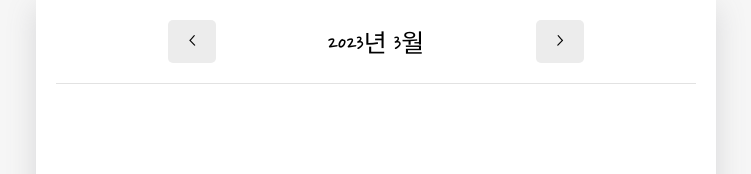
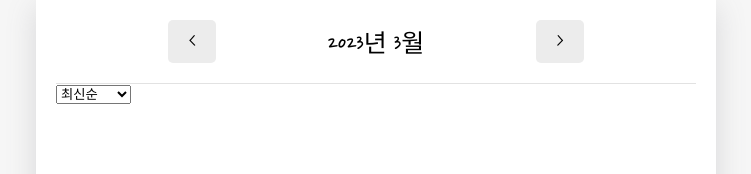
Before and after one commit to WePung/self, a React (Create React App) app: page / in a window 1280 px wide. Shown: the top 174 px of the page, without its empty margins (264-1015 px from the left). Built offline with nearby package versions, Linux system fonts and the light colour scheme; a web font is replaced by a local one.

Commit message:
filter
오래된 순, 최신순

```diff
--- a/src/componet/DiaryList.js
+++ b/src/componet/DiaryList.js
@@ -1,9 +1,60 @@
-import React from 'react';
+import React,{useState} from 'react';
+
+const sortOptionList = [
+    {
+        value:"lastest",
+        name : "최신순",
+    },
+    {
+        value:"oldest",
+        name : "오래된 순",
+    }
+]
+
+const ControlMenu = ({value, onChange, optionList}) =>{
+    return(
+        <select
+        value={value}
+        onChange={(e)=> onChange(e.target.value)}
+        >
+            {optionList.map((it, idx)=>
+            <option key={idx}>
+                {it.name}
+            </option>
+            )
+            }
+        </select>
+    )
+}
 
 const DiaryList = ({diaryList}) => {
+
+    const [sortType, setSortType] = useState("lastest");
+
+    const getProcessedDiaryList = () => {
+        const compare = (a, b)=>{
+            if(sortType === "lastest"){
+                console.log("h1")
+                return parseInt(b.date) - parseInt(a.date);
+            }else{
+                console.log("h2")
+                return parseInt(a.date) - parseInt(b.date);
+            }
+        };
+
+        const copyList = JSON.parse(JSON.stringify(diaryList)) // JSON.stringigy()안의 값을 JSON화 시켜 문자열로 반환 후 JSON.parse를 통해 복구를 함 즉 값만 저장됨
+        const sortedList = copyList.sort(compare); // sort()는 배열 정렬하는 함수
+        return sortedList;
+    };
+
     return (
         <div>
-            {diaryList.map((it)=>(
+            <ControlMenu
+            value={sortType}
+            onChange={setSortType}
+            optionList={sortOptionList}
+            />
+            {getProcessedDiaryList().map((it)=>(
             <div key = {it.id}>
                 {it.content}
             </div>
@@ -12,4 +63,8 @@ const DiaryList = ({diaryList}) => {
     );
 };
 
+DiaryList.defaultPorps = {
+    diaryList: []
+}
+
 export default DiaryList;
```
Also changed, not shown: src/diary/App.js (+95 -95 lines).
